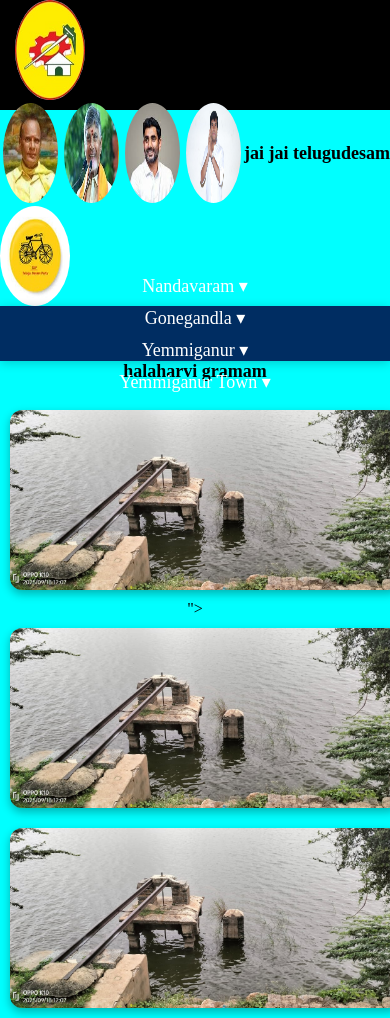
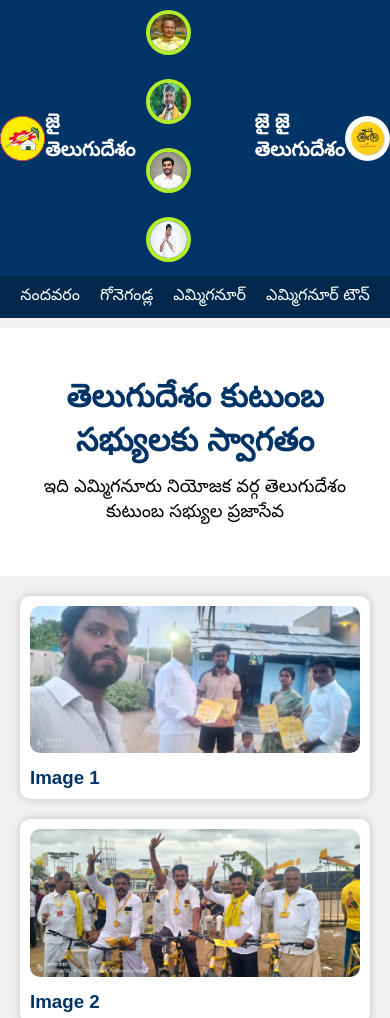
Before and after one commit to boyamokshalakshmi789-beep/bml, a plain HTML site: page index.html in a window 390 px wide. Shown: the top 1018 px of the page. Drawn offline with Linux system fonts and the light colour scheme.

Commit message:
Add files via upload

```diff
--- a/index.html
+++ b/index.html
@@ -1,123 +1,356 @@
+<!DOCTYPE html>
 <html lang="en">
 <head>
   <meta charset="UTF-8">
   <meta name="viewport" content="width=device-width, initial-scale=1.0">
-    <title>Document</title>
-    <link rel="stylesheet" href="css.css">
+  <title>Responsive Project</title>
+  <style>
+    *{
+      margin:0;
+      padding:0;
+      box-sizing:border-box;
+      font-family:Arial, sans-serif;
+    }
+
+    body{
+      background:#f1f1f1;
+    }
+
+    /* HEADER */
+    header{
+      width:100%;
+      background:#003366;
+      color:white;
+      padding:0px 0px;
+      display:flex;
+      align-items:center;
+      justify-content:space-between;
+      position:sticky;
+      top:0;
+      z-index:1000;
+    }
+
+    header .logo{
+      display:flex;
+      align-items:center;
+
+      border: 0;
+      border-radius: 50%;
+    }
+    .cycle {
+      width: 90px;
+      height: 90px;
+      border: 0;
+      border-radius: 50%;
+      display:flex;
+      align-items:center;
+
+    }
+
+    header .logo img{
+      width:90px;
+       border: 0;
+      border-radius: 50%;
+    }
+
+    header h1{
+      font-size:28px;
+    }
+     .leaders img {
+
+        width: 90px;
+        height: 90px;
+        border: 0;
+        border-radius: 50%;
+        justify-content: center;
+        margin: 10px;
+        animation: img 2s ease infinite;
+
+    }
+    @keyframes img {
+  0%{border: 4px solid #fff;}
+  30%{border: 4px solid red;}
+  60%{border: 4px solid greenyellow;}
+  100%{border: 4px solid #fff;}
+}
+
+
+    /* NAVBAR */
+    nav{
+      background:#00284d;
+      width:100%;
+      }
+
+    nav ul{
+      list-style:none;
+      display:flex;
+      justify-content:center;
+      flex-wrap:wrap;
+    }
+
+    nav ul li{
+      padding:12px 20px;
+      color:white;
+      cursor:pointer;
+      transition:0.3s;
+    }
+
+    nav ul li:hover{
+      background:#00509e;
+    }
+
+    /* DROPDOWN */
+    nav ul li .dropdown{
+      display:none;
+      position:absolute;
+      background:#003d73;
+      margin-top:10px;
+      border-radius:4px;
+      overflow:hidden;
+    }
+
+    nav ul li:hover .dropdown{
+      display:block;
+    }
+
+    nav ul li .dropdown li{
+      width:150px;
+      text-align:left;
+    }
+
+    /* HERO SECTION */
+    .hero{
+      width:100%;
+      padding:50px 20px;
+      text-align:center;
+      background:white;
+      margin-top:10px;
+    }
+
+    .hero h2{
+      font-size:32px;
+      color:#003366;
+    }
+
+    .hero p{
+      margin-top:10px;
+      font-size:18px;
+    }
+
+    /* IMAGE CARDS */
+    .card-container{
+      display:grid;
+      grid-template-columns:repeat(auto-fit, minmax(250px, 1fr));
+      gap:20px;
+      padding:20px;
+    }
+
+    .card{
+      background:white;
+      padding:10px;
+      border-radius:10px;
+      box-shadow:0 0 10px rgba(0,0,0,0.2);
+      cursor:pointer;
+      transition:0.3s;
+    }
+
+    .card:hover{
+      transform:scale(1.03);
+    }
+
+    .card img{
+      width:100%;
+      border-radius:10px;
+    }
+
+    .card h3{
+      margin-top:10px;
+      color:#003366;
+    }
+
+    /* POPUP */
+    .popup{
+      position:fixed;
+      top:0;
+      left:0;
+      width:100%;
+      height:100%;
+      background:rgba(0,0,0,0.8);
+      display:none;
+      align-items:center;
+      justify-content:center;
+    }
+
+    .popup-content{
+      background:white;
+      padding:20px;
+      width:90%;
+      max-width:450px;
+      border-radius:10px;
+      position:relative;
+    }
+
+    .popup-content img{
+      width:100%;
+      border-radius:10px;
+    }
+
+    .close-btn{
+      position:absolute;
+      top:10px;
+      right:10px;
+      background:red;
+      color:white;
+      padding:5px 10px;
+      cursor:pointer;
+      border-radius:5px;
+    }
+
+    /* FOOTER */
+    footer{
+      background:#00284d;
+      color:white;
+      text-align:center;
+
+      margin-top:20px;
+    }
+
+    /* RESPONSIVE */
+    @media(max-width:600px){
+      header h1{
+        font-size:20px;
+      }
+
+      header .logo img{
+        width: 45px;
+        height: 45px;
+        border: 0;
+        border-radius: 50%;
+      }
+      header .cycle{
+       width: 45px;
+        height: 45px;
+        border: 0;
+        border-radius: 50%;
+      }
+      header .leaders img{
+        width: 45px;
+        height: 45px;
+        border: 0;
+        border-radius: 50%;
+      }
+
+      nav ul li{
+        padding:10px;
+      }
+    }
+
+  </style>
 </head>
 <body>
- <div class="header">
-<section id="symble">
-<img src="partysymbol.jpg">
-</section>
-<h1>jai telugudesam</h1>
-<section id="leaders">
-    <img src="BVM3.jpg">
-    <img src="cbn.jpg">
-    <img src="lokesh.jpg">
-    <img src="bvj2.jpg">
-    </section>
-    <h1>jai jai telugudesam</h1>
-    <section id="logo">
 
-        <img src="cycle.jpg">
+<header>
+  <div class="logo">
+    <img src="partysymbol.png" alt="logo">
+    </div>
+    <h1>జై తెలుగుదేశం</h1>
+    <div class="leaders">
+    <img src="BVM3.jpg" alt="logo">
+    <img src="cbn.jpg" alt="logo">
+    <img src="lokesh.jpg" alt="logo">
+    <img src="bvj2.jpg" alt="logo">
+    </div>
+    <h1> జై జై తెలుగుదేశం</h1>
+    <img class="cycle" src="cycle.jpg" alt="logo">
+  </div>
+</header>
 
-    </section>
-<!-- NAVBAR -->
-<nav class="navbar">
-        <ul class="nav-menu">
-
-        <!-- Nandavaram -->
-        <li class="dropdown">
-            <a class="nav-link">Nandavaram ▾</a>
-            <ul class="dropdown-menu">
-                <li><a>Halharvi</a></li>
-                <li><a>Machapuram</a></li>
+<nav>
+  <ul>
+    <li>నందవరం
+      <ul class="dropdown">
+        <li>Photos</li>
+        <li>Videos</li>
       </ul>
     </li>
 
-        <!-- Gonegandla -->
-        <li class="dropdown">
-            <a class="nav-link">Gonegandla ▾</a>
-            <ul class="dropdown-menu">
-                <li><a>Ganjahalli</a></li>
-                <li><a>Ganjahalli</a></li>
+    <li>గోనెగండ్ల
+      <ul class="dropdown">
+        <li>Photos</li>
+        <li>Videos</li>
       </ul>
     </li>
-        <!-- Yemmiganur-->
-        <li class="dropdown">
-            <a class="nav-link">Yemmiganur ▾</a>
-            <ul class="dropdown-menu">
-                <li><a>Kadimetla</a></li>
-                <li><a>Gudekallu</a></li>
+   <li>ఎమ్మిగనూర్
+      <ul class="dropdown">
+        <li>Photos</li>
+        <li>Videos</li>
       </ul>
     </li>
-        <!-- Yemmiganur Town-->
-        <li class="dropdown">
-            <a class="nav-link">Yemmiganur Town ▾</a>
-            <ul class="dropdown-menu">
-                <li><a>1st ward</a></li>
-                <li><a>2nd ward</a></li>
+    <li>ఎమ్మిగనూర్ టౌన్
+      <ul class="dropdown">
+        <li>Photos</li>
+        <li>Videos</li>
       </ul>
     </li>
-
   </ul>
 </nav>
-<!-- main containt-->
- <div class="containar">
-    <h1>halaharvi gramam</h1><br><br>
 
-    <img src="desaicheruvuthoom.jpg" data-text="ఇది హలహర్వి గ్రామంలో ఉన్న చెరువు.
-    ఇది హలహర్వి గ్రామంలో ఉన్న చెరువు.
-    ఇది హలహర్వి గ్రామంలో ఉన్న చెరువు.
-ఇది హలహర్వి గ్రామంలో ఉన్న చెరువు.
-ఇది హలహర్వి గ్రామంలో ఉన్న చెరువు.
-ఇది హలహర్వి గ్రామంలో ఉన్న చెరువు.">
+<section class="hero">
+  <h2>తెలుగుదేశం కుటుంబ సభ్యులకు స్వాగతం </h2>
+  <p>ఇది ఎమ్మిగనూరు నియోజక వర్గ తెలుగుదేశం కుటుంబ సభ్యుల ప్రజాసేవ </p>
+</section>
 
-">
-    <img src="desaicheruvuthoom.jpg" data-text="గ్రామంలోని అందమైన ప్రదేశం.">
-    <img src="desaicheruvuthoom.jpg" data-text="చెరువు వద్ద ఉదయం సూర్యోదయం దృశ్యం.">
-    <img src="desaicheruvuthoom.jpg" data-text="ప్రకృతి అందాల చుట్టూ ఉన్న ఈ ప్రదేశం చాలా అందంగా ఉంటుంది.">
-    <img src="desaicheruvuthoom.jpg" data-text="గ్రామంలోని అందమైన ప్రదేశం.">
-    <img src="desaicheruvuthoom.jpg" data-text="చెరువు వద్ద ఉదయం సూర్యోదయం దృశ్యం.">
-    <img src="desaicheruvuthoom.jpg" data-text="ప్రకృతి అందాల చుట్టూ ఉన్న ఈ ప్రదేశం చాలా అందంగా ఉంటుంది.">
-    <img src="desaicheruvuthoom.jpg" data-text="గ్రామంలోని అందమైన ప్రదేశం.">
-    <img src="desaicheruvuthoom.jpg" data-text="చెరువు వద్ద ఉదయం సూర్యోదయం దృశ్యం.">
-    <img src="desaicheruvuthoom.jpg" data-text="ప్రకృతి అందాల చుట్టూ ఉన్న ఈ ప్రదేశం చాలా అందంగా ఉంటుంది.">
-    <img src="desaicheruvuthoom.jpg" data-text="గ్రామంలోని అందమైన ప్రదేశం.">
-    <img src="desaicheruvuthoom.jpg" data-text="చెరువు వద్ద ఉదయం సూర్యోదయం దృశ్యం.">
-    <img src="desaicheruvuthoom.jpg" data-text="ప్రకృతి అందాల చుట్టూ ఉన్న ఈ ప్రదేశం చాలా అందంగా ఉంటుంది.">
-    <img src="desaicheruvuthoom.jpg" data-text="గ్రామంలోని అందమైన ప్రదేశం.">
-    <img src="desaicheruvuthoom.jpg" data-text="చెరువు వద్ద ఉదయం సూర్యోదయం దృశ్యం.">
-    <img src="desaicheruvuthoom.jpg" data-text="ప్రకృతి అందాల చుట్టూ ఉన్న ఈ ప్రదేశం చాలా అందంగా ఉంటుంది.">
-    <img src="desaicheruvuthoom.jpg" data-text="గ్రామంలోని అందమైన ప్రదేశం.">
-    <img src="desaicheruvuthoom.jpg" data-text="చెరువు వద్ద ఉదయం సూర్యోదయం దృశ్యం.">
-    <img src="desaicheruvuthoom.jpg" data-text="ప్రకృతి అందాల చుట్టూ ఉన్న ఈ ప్రదేశం చాలా అందంగా ఉంటుంది.">
-    <img src="desaicheruvuthoom.jpg" data-text="గ్రామంలోని అందమైన ప్రదేశం.">
-    <img src="desaicheruvuthoom.jpg" data-text="చెరువు వద్ద ఉదయం సూర్యోదయం దృశ్యం.">
-    <img src="desaicheruvuthoom.jpg" data-text="ప్రకృతి అందాల చుట్టూ ఉన్న ఈ ప్రదేశం చాలా అందంగా ఉంటుంది.">
-    <img src="desaicheruvuthoom.jpg" data-text="గ్రామంలోని అందమైన ప్రదేశం.">
-    <img src="desaicheruvuthoom.jpg" data-text="చెరువు వద్ద ఉదయం సూర్యోదయం దృశ్యం.">
-    <img src="desaicheruvuthoom.jpg" data-text="ప్రకృతి అందాల చుట్టూ ఉన్న ఈ ప్రదేశం చాలా అందంగా ఉంటుంది.">
-    <img src="desaicheruvuthoom.jpg" data-text="గ్రామంలోని అందమైన ప్రదేశం.">
-    <img src="desaicheruvuthoom.jpg" data-text="చెరువు వద్ద ఉదయం సూర్యోదయం దృశ్యం.">
-    <img src="desaicheruvuthoom.jpg" data-text="ప్రకృతి అందాల చుట్టూ ఉన్న ఈ ప్రదేశం చాలా అందంగా ఉంటుంది.">
+<section class="card-container">
+  <div class="card" onclick="openPopup('img1.jpg')">
+        <img src="ha4.jpg" alt="హాలహర్వి గ్రామంలో గడప గడపకు తెలుగుదేశం పార్టి కార్యక్రమం లో పాల్గొన్న తెలుగుదేశం నాయకులు">
+    <h3>Image 1</h3>
   </div>
- <!-- POPUP BOX -->
-<div id="popup" class="popup">
+
+  <div class="card" onclick="openPopup('img2.jpg')">
+    <img src="ha5.jpg" alt="కడపలో జరిగిన మహానాడు కార్యక్రమం లో పాల్గొన్న తెలుగుదేశం నాయకులు">
+    <h3>Image 2</h3>
+  </div>
+  <div class="card" onclick="openPopup('img2.jpg')">
+    <img src="ha6.jpg" alt="హనుమాన్ జయంతి సందర్బంగా శ్రీ ఆంజనేయస్వామి దేవాలయం వద్ద పూజకార్య క్రమంలో పాల్గొన్న తెలుగుదేశం కుటుంబ సభ్యులు మరియు అధికారులు">
+    <h3>Image 2</h3>
+  </div>
+
+  <div class="card" onclick="openPopup('img3.jpg')">
+    <img src="govindhu.jpg" alt="దేశాయి చేరువులో జలహరతి పూజ కార్యక్రమానికి వచ్చిన MLA బివి జయనగేశ్వర రెడ్డిని సన్మానిస్తున్న తెలుగుదేశం నాయకులు">
+    <h3>Image 3</h3>
+  </div>
+</section>
+
+<div class="popup" id="popup">
   <div class="popup-content">
-        <span id="closeBtn" class="close">&times;</span>
-        <img id="popupImg" src="">
-        <p id="popupText"></p>
+    <span class="close-btn" onclick="closePopup()">X</span>
+    <img id="popup-img" src="" alt="">
+    <p id="popup-text" style="margin-top:10px; font-size:18px; color:black;"></p>
   </div>
-</div>
-<!-- Footter -->
-<div class="footter">
-    <h3>@2025 designd by Boya Nagaraju</h3>
 </div>
 
 
-<script src="script.js"></script>
+<footer>
+  <p>© 2025 My Responsive Project. All Rights Reserved. బోయ నాగరాజు </p>
+</footer>
+
+<script>
+  function openPopup(img){
+    document.getElementById("popup-img").src = img;
+    document.getElementById("popup").style.display = "flex";
+  }
+  function closePopup(){
+    document.getElementById("popup").style.display = "none";
+  }
+ function openPopup(img){
+  let clickedImg = event.currentTarget.querySelector("img");
+  document.getElementById("popup-text").innerText = clickedImg.alt;
+
+  document.getElementById("popup-img").src = img;
+  document.getElementById("popup").style.display = "flex";
+}
+</script>
+
+
 </body>
-
 </html>
```
Also changed, not shown: ha4.jpg (added), ha5.jpg (added), ha6.jpg (added). Lines whose indentation alone changed are shown as unchanged.
